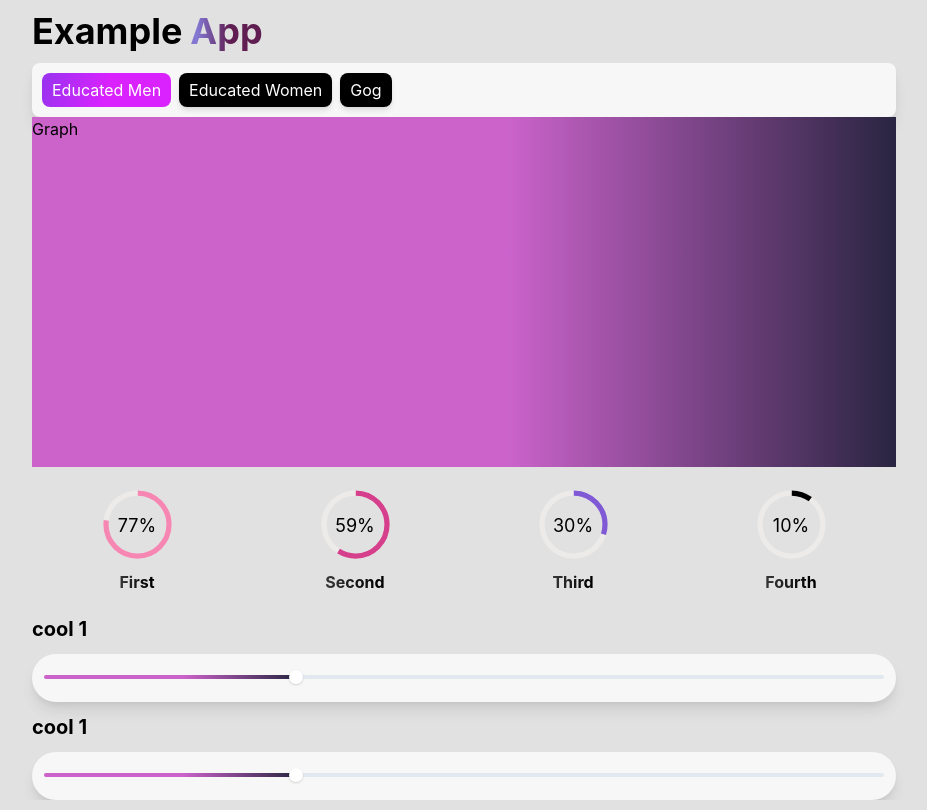
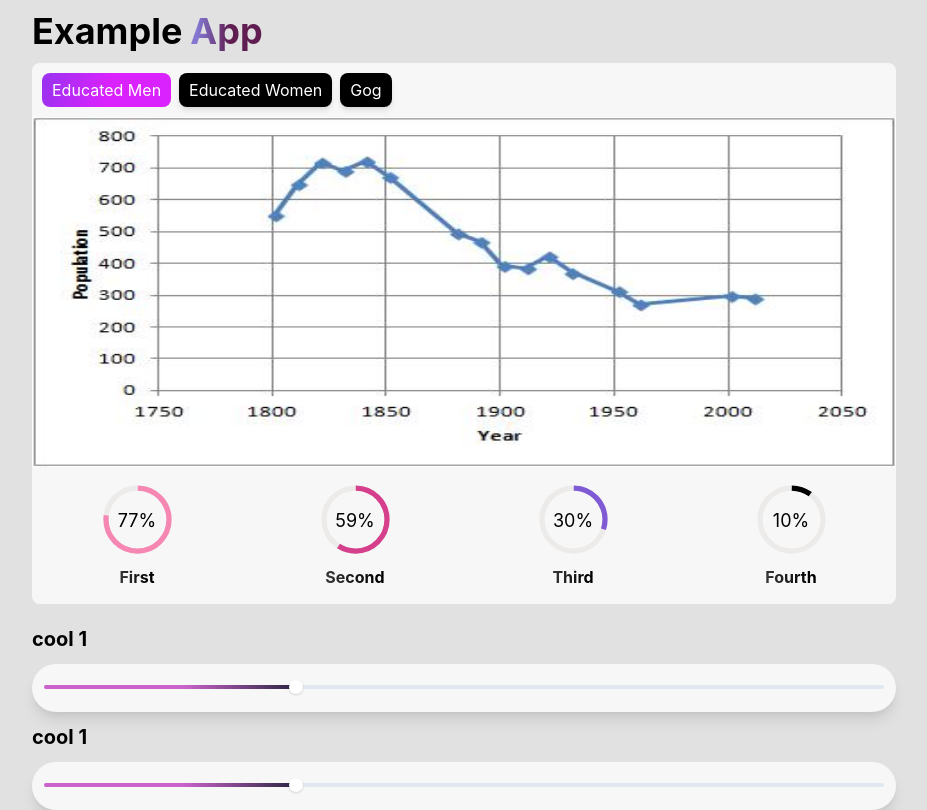
Before and after one commit to mattbardal/ch2023, a React (Create React App) app in the folder frontend/: page / in a window 1280 px wide. Shown: the whole page, without its empty margins (176-1103 px from the left). Built offline with nearby package versions, Linux system fonts and the light colour scheme.

Commit message:
small css changes

```diff
--- a/frontend/src/components/Graph.tsx
+++ b/frontend/src/components/Graph.tsx
@@ -1,9 +1,9 @@
-import { Box } from "@chakra-ui/react";
+import { Box, Image } from "@chakra-ui/react";
 
 export default function Graph() {
   return (
     <Box bg="linear-gradient(to right, #cb63cb 55%,#292541)" h="350px">
-      Graph
+      <Image src="./images/Cratfield_population_line_graph.jpg" alt="" h='350px' w='100pc'/>
     </Box>
   );
 }
--- a/frontend/src/components/PercentWheel.tsx
+++ b/frontend/src/components/PercentWheel.tsx
@@ -53,7 +53,7 @@ const Circle = ({ value, label, loading }: CircleProps) => {
 
 export default function PercentWheel() {
   return (
-    <Center w="100%" mt="5">
+    <Center w="100%" py='15px'>
       <HStack w="100%" justifyContent="space-around">
         <Circle value={77} label="First" />
         <Circle value={59} label="Second" />
--- a/frontend/src/components/Selects.tsx
+++ b/frontend/src/components/Selects.tsx
@@ -44,7 +44,7 @@ export default function Selects() {
   const group = getRootProps();
 
   return (
-    <HStack {...group} p="10px" borderRadius="lg" bg="grey.50" boxShadow="lg">
+    <HStack {...group} p="10px">
       {options.map((value) => {
         const radio = getRadioProps({ value });
 
--- a/frontend/src/container/MainContainer.tsx
+++ b/frontend/src/container/MainContainer.tsx
@@ -16,9 +16,11 @@ export default function MainContainer() {
 
       */}
 
-      <Selects />
-      <Graph />
-      <PercentWheel />
+      <Box shadow='full' bg='grey.50' borderRadius='lg'>
+        <Selects />
+        <Graph />
+        <PercentWheel />
+      </Box>
       <Sliders />
     </Box>
   );
```
Also changed, not shown: frontend/public/images/Cratfield_population_line_graph.jpg (added).
